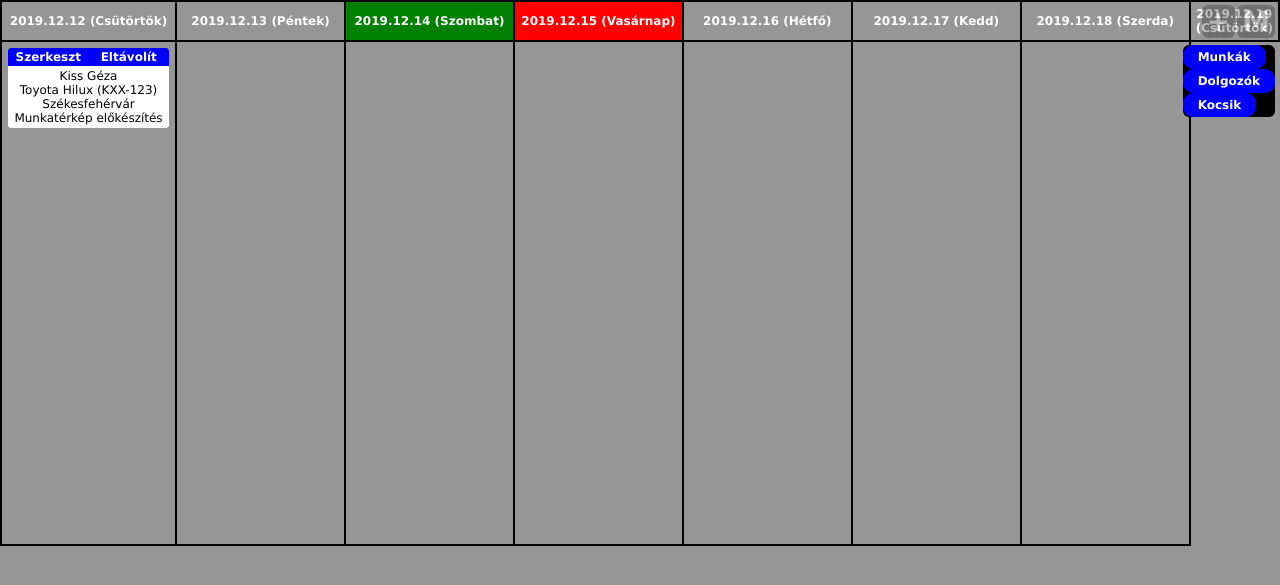
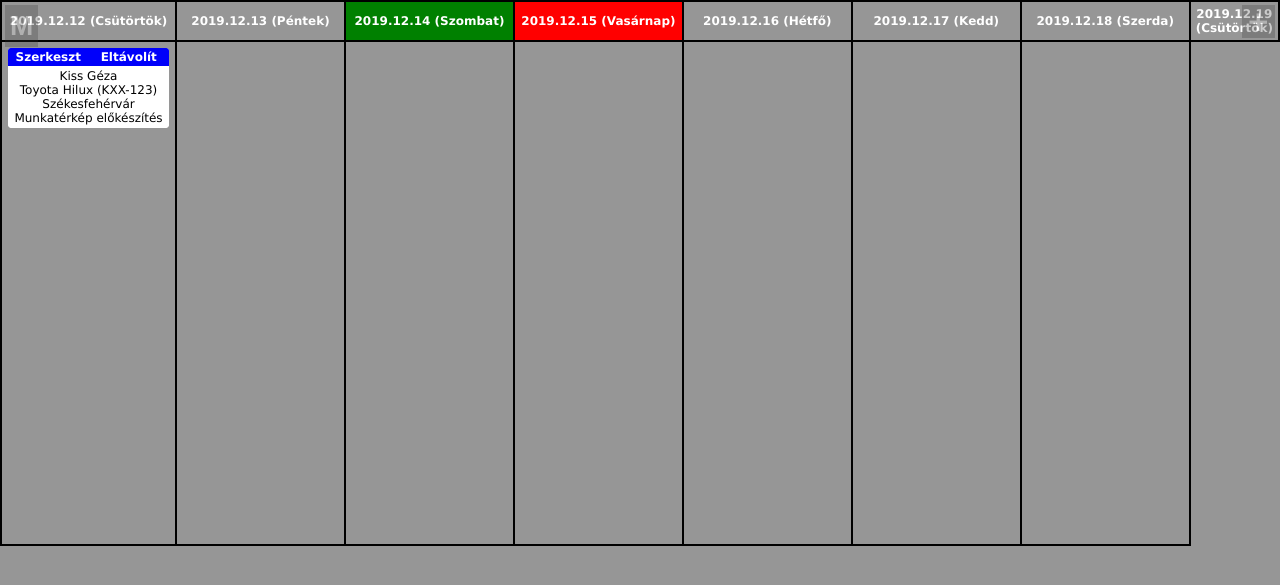
Before and after one commit to borbastibor/MunkaBeosztas, a CodeIgniter app: page /MunkaBeosztas/ in a window 1280 px wide. Shown: the top 585 px of the page. Run offline with CodeIgniter, Linux system fonts and the light colour scheme.

Commit message:
update_20191215

```diff
--- a/application/views/munkak_create_view.php
+++ b/application/views/munkak_create_view.php
@@ -12,7 +12,7 @@
             <label for="jobdesc">Leírás:</label><br />
             <input type="text" id="jobdesc" required><br /><br />
             <label for="worker">Dolgozó:</label><br />
-            <select id="worker" required></select>
+            <select id="worker" required></select><br /><br />
             <label for="car">Gépjármű:</label><br />
             <select id="car" required></select>
             <input type="checkbox" name="fixedjob" value="fixed">Átütemezhető?<br /><br />
--- a/application/views/munkak_list_view.php
+++ b/application/views/munkak_list_view.php
@@ -44,7 +44,8 @@
                                 <?php
                                 $anchordata = [
                                     'class' => 'jobtitle-menuitem',
-                                    'style' => 'border-radius: 4px 0px 0px 0px'
+                                    'style' => 'border-radius: 4px 0px 0px 0px',
+                                    'id' => '' // Ide jön a munkaid
                                 ];
                                 echo(anchor('home/edit','Szerkeszt',$anchordata));
                                 ?>
@@ -53,7 +54,8 @@
                                 <?php
                                 $anchordata = [
                                     'class' => 'jobtitle-menuitem',
-                                    'style' => 'border-radius: 0px 4px 0px 0px'
+                                    'style' => 'border-radius: 0px 4px 0px 0px',
+                                    'id' => '' // ide jön a munkaid
                                 ];
                                 echo(anchor('home/delete','Eltávolít',$anchordata));
                                 ?>
@@ -62,6 +64,9 @@
                     </table>
                 </div>
                 <div class="job-body">
+                    <?php
+                    // Itt kell megjeleníteni a munka adatait
+                    ?>
                     Kiss Géza<br />
                     Toyota Hilux (KXX-123)<br />
                     Székesfehérvár<br />
--- a/application/views/partials/footer_view.php
+++ b/application/views/partials/footer_view.php
@@ -1,5 +1,3 @@
-    <script>
 
-    </script>
     </body>
 </html>
--- a/application/views/partials/header_view.php
+++ b/application/views/partials/header_view.php
@@ -12,5 +12,6 @@
         }
         ?>
         <link rel="stylesheet" type="text/css" href=<?php echo(base_url('css/styles.css')); ?>>
+        <script src=<?php echo(base_url('js/dropdown-menu.js')); ?>></script>
     </head>
     <body>
--- a/application/views/partials/menu_view.php
+++ b/application/views/partials/menu_view.php
@@ -1,10 +1,10 @@
-<?php echo(anchor('home/create','<div class="navbar-button">M</div>')); ?>
-<div class="navbar-container">
-    <?php
-    echo(anchor('home', 'Munkák', array('class' => 'navbar-menuitem')));
-    echo('<br />');
-    echo(anchor('dolgozok', 'Dolgozók', array('class' => 'navbar-menuitem')));
-    echo('<br />');
-    echo(anchor('kocsik', 'Kocsik', array('class' => 'navbar-menuitem')));
-    ?>
+<div class="dropdown">
+    <button onclick="dropdownClick()" class="dropbutton">M</button>
+    <div id="dropdown-menu" class="dropdown-content">
+        <?php
+        echo(anchor('home','Munkák'));
+        echo(anchor('dolgozok','Dolgozók'));
+        echo(anchor('kocsik','Kocsik'));
+        ?>
+  </div>
 </div>
--- a/css/styles.css
+++ b/css/styles.css
@@ -8,55 +8,57 @@ body {
 }
 
 /* Navigációs bár stílusai */
-div.navbar-button {
+.dropbutton {
+    background-color: rgb(50,50,50);
+    color: white;
+    padding: 5px;
+    font-size: 28px;
+    font-weight: bold;
+    border: none;
+    cursor: pointer;
+    opacity: 0.25;
+    filter: alpha(opacity=25);
+}
+
+.dropbutton:hover, .dropbutton:focus {
+    opacity: 1;
+}
+
+.dropdown {
     position: fixed;
-    width: auto;
-    padding: 0px 5px;
-    border-radius: 6px;
     top: 5px;
-    right: 5px;
-    background-color: black;
-    color: white;
-    opacity: 0.25;
-    font-size: 28px;
-    font-weight: bolder;
+    left: 5px;
+    display: inline-block;
     z-index: 1;
 }
 
-div.navbar-button:hover {
-    opacity: 1;
-}
-
-div.navbar-container {
-    position: fixed;
-    width: auto;
-    padding: 0px;
-    margin: 0px;
-    border-radius: 6px;
-    top: 45px;
-    right: 5px;
-    background-color: black;
-    color: white;
-    font-size: 12px;
-    font-weight: bold;
+/* Dropdown Content (Hidden by Default) */
+.dropdown-content {
+    display: none;
+    position: absolute;
+    background-color: rgb(50,50,50);
+    min-width: 160px;
     z-index: 1;
 }
 
-a.navbar-menuitem:link, a.navbar-menuitem:visited {
-    background-color: rgb(0, 0, 250);
+/* Links inside the dropdown */
+.dropdown-content a {
     color: white;
-    padding: 5px 15px;
-    margin: 0px;
-    border-radius: 10px;
-    text-align: center;
+    padding: 6px 10px;
     text-decoration: none;
     font-size: 12px;
-    font-weight: bold;
-    display: inline-flex;
+    display: block;
 }
 
-a.navbar-menuitem:hover, a.navbar-menuitem:active {
-    background-color: rgb(0, 130, 250);
+/* Change color of dropdown links on hover */
+.dropdown-content a:hover {
+    background-color: rgb(200,200,200);
+    color: black;
+}
+
+/* Show the dropdown menu (use JS to add this class to the .dropdown-content container when the user clicks on the dropdown button) */
+.show {
+    display:block;
 }
 
 /* Munkák listához tartozó stílusok */
@@ -147,10 +149,9 @@ div.create-button {
     position: fixed;
     width: auto;
     padding: 0px 5px;
-    border-radius: 6px;
     top: 5px;
-    right: 45px;
-    background-color: black;
+    right: 5px;
+    background-color: rgb(50,50,50);
     color: white;
     opacity: 0.25;
     font-size: 28px;
@@ -170,6 +171,7 @@ div.body-container {
     border-radius:  6px;
     border: none;
     box-shadow: 5px 10px 8px rgb(75,75,75);
+    position: relative;
 }
 
 div.body-title {
@@ -194,6 +196,9 @@ div.body-body {
 }
 
 a.cancel-button:link, a.cancel-button:visited {
+    position: absolute;
+    top: 10px;
+    right: 15px;
     background-color: rgb(0, 0, 250);
     color: white;
     padding: 0px;
@@ -202,11 +207,10 @@ a.cancel-button:link, a.cancel-button:visited {
     text-decoration: none;
     font-size: 12px;
     font-weight: bold;
-    z-index: 1;
 }
 
-a.cancel-button:hover, a.cancel-button:active {
-    background-color: rgb(0, 130, 250);
+a.cancel-button:hover {
+    color: black;
 }
 
 /* Input elemek stílusai */
--- /dev/null
+++ b/js/dropdown-menu.js
@@ -0,0 +1,17 @@
+function dropdownClick() {
+    document.getElementById("dropdown-menu").classList.toggle("show");
+}
+
+// Close the dropdown menu if the user clicks outside of it
+window.onclick = function(event) {
+    if (!event.target.matches('.dropbutton')) {
+        var dropdowns = document.getElementsByClassName("dropdown-content");
+        var i;
+        for (i = 0; i < dropdowns.length; i++) {
+            var openDropdown = dropdowns[i];
+            if (openDropdown.classList.contains('show')) {
+                openDropdown.classList.remove('show');
+            }
+        }
+    }
+}
```
